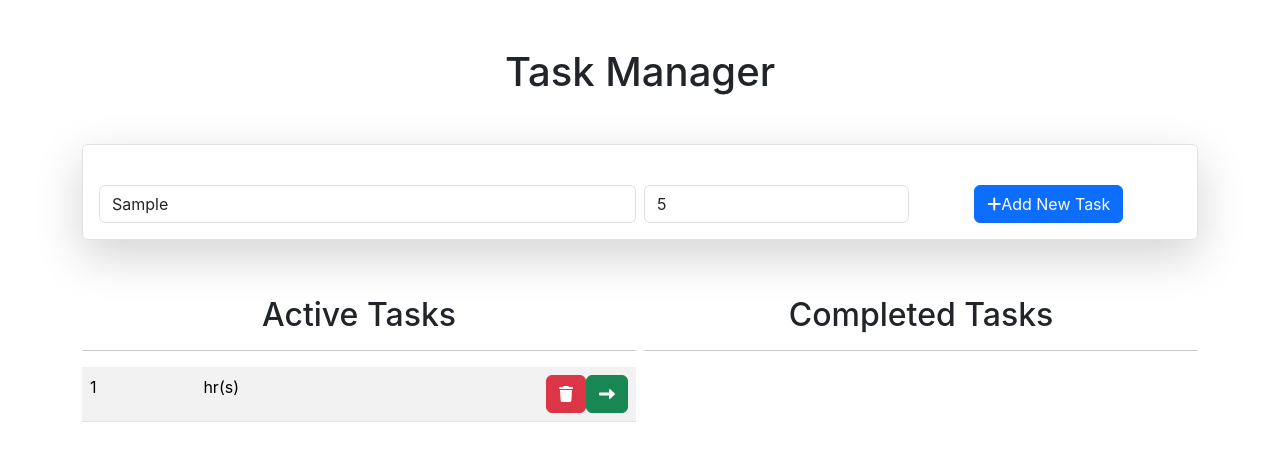
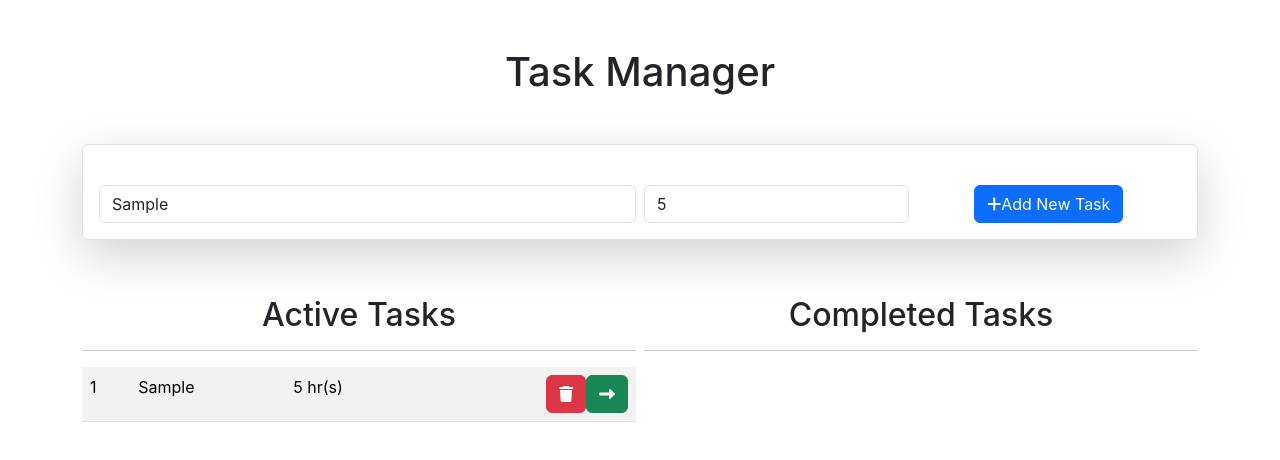
Before and after one commit to Roshis07/task-manager, a React (Create React App) app: page / in a window 1280 px wide. Both pictures are taken after typing "Sample", "5" into the empty fields and a click on the button "Add New Task". Shown: the top 460 px of the page. Built offline with nearby package versions, Linux system fonts and the light colour scheme.

Commit message:
fix bug related to accessing wrong variable from object & add task type while adding task from taskfrom

```diff
--- a/src/App.js
+++ b/src/App.js
@@ -6,7 +6,6 @@ import CompletedTaskList from "./component/CompletedTaskList";
 const App = () => {
   const [activeTasks, setActiveTasks] = React.useState([]);
   const [completedTasks, setCompletedTasks] = React.useState([]);
-  console.log(activeTasks);
 
   return (
     <div class="wrapper">
--- a/src/component/ActiveTaskList.js
+++ b/src/component/ActiveTaskList.js
@@ -10,8 +10,8 @@ const ActiveTaskList = ({ activeTasks }) => {
           {activeTasks.map((item, i) => (
             <tr key={i.id}>
               <td>{i + 1}</td>
-              <td>{item.task}</td>
-              <td>{item.hr} hr(s)</td>
+              <td>{item.taskName}</td>
+              <td>{item.taskTime} hr(s)</td>
 
               <td class="text-end">
                 <button class="btn btn-danger">
--- a/src/component/CompletedTaskList.js
+++ b/src/component/CompletedTaskList.js
@@ -10,8 +10,8 @@ const CompletedTaskList = ({ completedTasks }) => {
           {completedTasks.map((item, i) => (
             <tr key={item.id}>
               <td>{i + 1}</td>
-              <td>{item.task}</td>
-              <td>{item.hr} hr(s)</td>
+              <td>{item.taskName}</td>
+              <td>{item.taskTime} hr(s)</td>
 
               <td class="text-end">
                 <button class="btn btn-warning">
--- a/src/component/TaskForm.js
+++ b/src/component/TaskForm.js
@@ -9,7 +9,8 @@ const TaskForm = ({ activeTasks, setActiveTasks }) => {
       {
         id: randomStrGenerator(10),
         taskName: event.target.taskname.value,
-        tasktime: event.target.tasktime.value,
+        taskTime: event.target.tasktime.value,
+        taskType: "active",
       },
     ]);
   };
```
